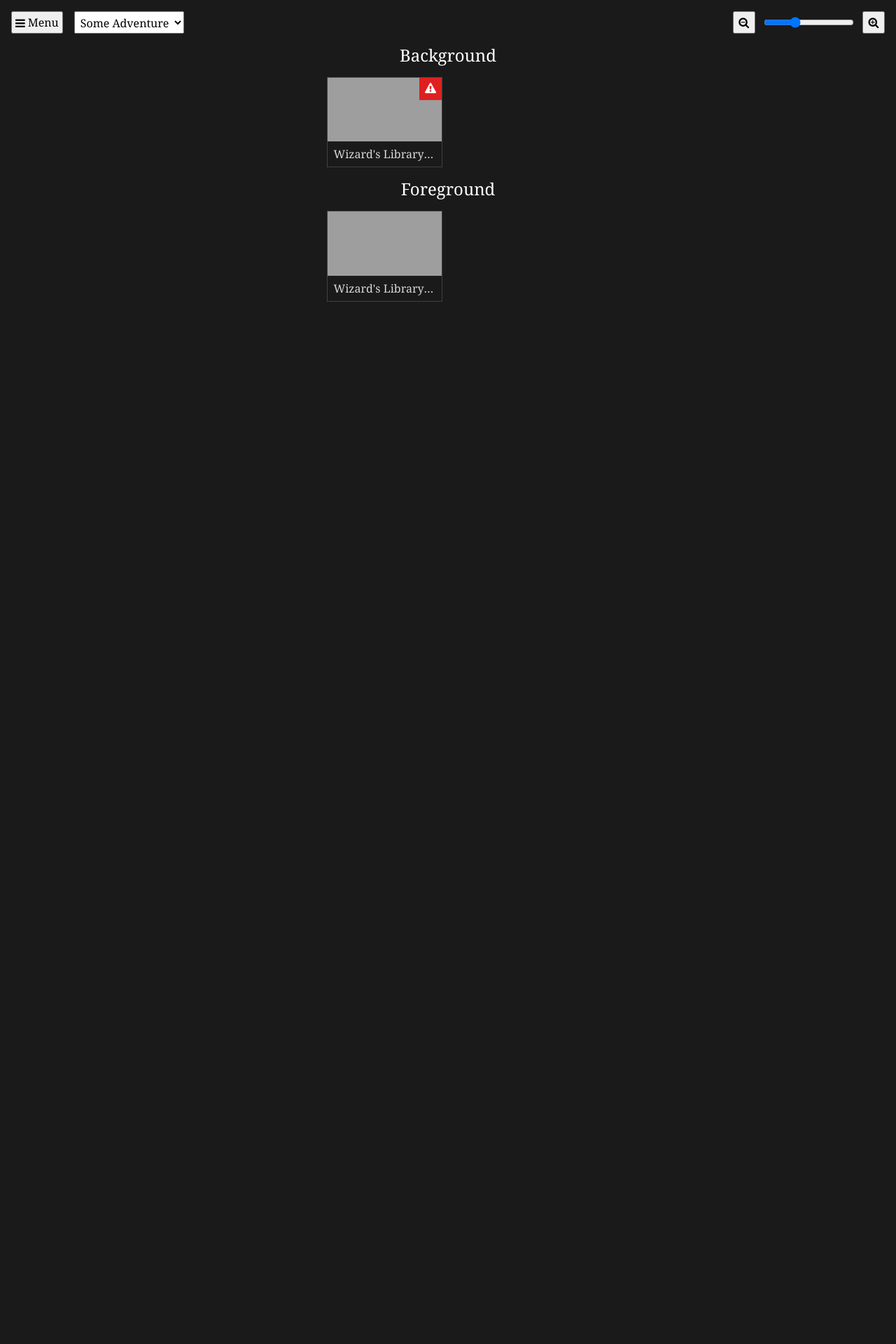
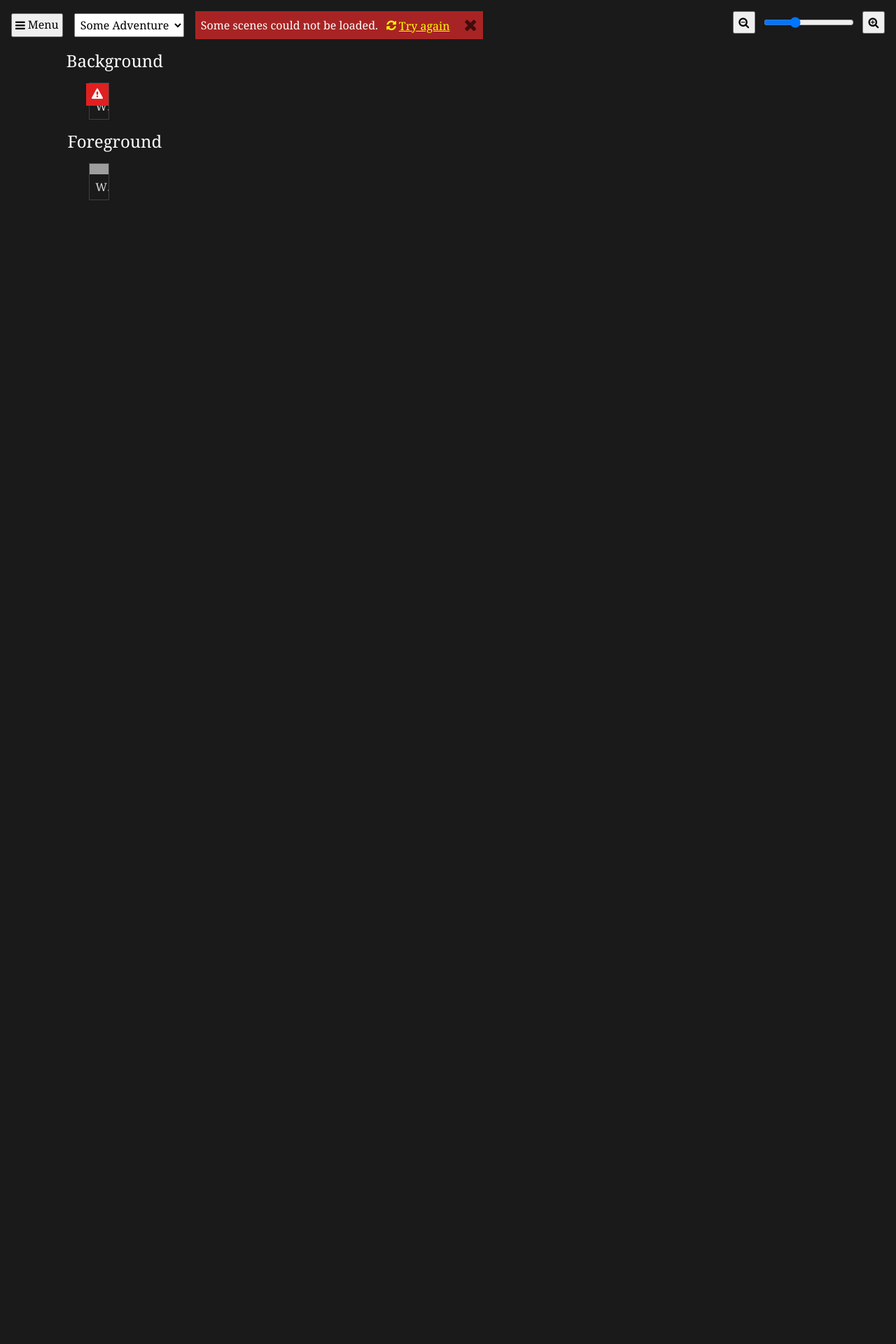
Before and after one commit to JakobKallin/RPG-Ambience-Soundboard, a PHP site: page / in a window 1280 px wide. Shown: the top 1920 px of the page at 70% size. Run offline with PHP 8.4, Linux system fonts and the light colour scheme; style sheets or scripts are compiled from the project's sources; some libraries are stand-ins or nearby versions; grey boxes are pictures that could not be loaded.

Commit message:
Error message

```diff
--- a/css/_defs.scss
+++ b/css/_defs.scss
@@ -113,3 +113,8 @@ $highlighted-border-color: hsl(220, 50%, 50%);
     font-family: inherit;
     font-size: inherit;
 }
+
+@mixin icon($text) {
+    font-family: FontAwesome;
+    content: $text;
+}
--- a/css/soundboard.scss
+++ b/css/soundboard.scss
@@ -144,7 +144,10 @@ html {
 
     #options {
         flex-shrink: 0;
-        @include flex(row, $vertical: center);
+        @include flex(row,
+            $vertical: center,
+            $horizontal-spacing: 1rem
+        );
         position: relative;
 
         & > * {
@@ -152,7 +155,6 @@ html {
         }
 
         select, button {
-            height: 2rem;
             padding: 0.25rem;
         }
 
@@ -187,8 +189,45 @@ html {
             }
         }
 
-        .other-menu {
-            padding-left: 1rem;
+        .error {
+            padding: 0.5rem;
+            color: $white;
+            background-color: hsl(0, 65%, 40%);
+
+            > * {
+                vertical-align: middle;
+            }
+
+            .message, .retry {
+                display: inline;
+            }
+
+            .retry {
+                @include reset-control;
+                color: hsl(60, 100%, 50%);
+                margin-left: 0.5rem;
+                &:before {
+                    @include icon($fa-var-refresh " ");
+                    vertical-align: middle;
+                }
+                span {
+                    vertical-align: middle;
+                    text-decoration: underline;
+                }
+            }
+
+            .close {
+                margin-left: 1rem;
+                @include reset-control;
+                font-size: 0;
+                color: hsl(0, 65%, 15%);
+
+                &:before {
+                    font-size: 1.5rem;
+                    line-height: 1;
+                    @include icon($fa-var-times);
+                }
+            }
         }
 
         @media (max-width: 40em) {
@@ -231,9 +270,17 @@ html {
     }
 
     .scene-view {
+        position: relative;
         flex: 1;
+        @include flex(column);
+        overflow: auto;
+    }
+
+    .scene-view .grouped,
+    .scene-view .ungrouped {
+        flex: 1;
+        overflow-y: auto;
         overflow-x: hidden;
-        overflow-y: auto;
     }
 
     .scene-list {
--- a/index.html
+++ b/index.html
@@ -58,10 +58,16 @@
                             <button type="button" class="zoom-in"></button>
                         </div>
                     </div>
+                    <div class="error">
+                        <p class="message">Some scenes could not be loaded.</p>
+                        <button type="button" class="retry"><span>Try again</span></button>
+                        <button type="button" class="close">Close</button>
                     </div>
-                <div class="scene-view ungrouped" hidden>
+                </div>
+                <div class="scene-view">
+                    <div class="ungrouped" hidden>
                         <ul class="scene-list">
-                        <li class="scene" id="scene-template" data-repeat="10">
+                            <li class="scene" data-repeat="10">
                                 <button type="button" class="scene-button" data-sound>
                                     <progress value="0.25">25%</progress>
                                     <div class="scene-preview"></div>
@@ -71,10 +77,10 @@
                             <li class="scene placeholder" data-repeat="0"></li>
                         </ul>
                     </div>
-                <div class="scene-view grouped">
+                    <div class="grouped">
                         <h2 class="group-title">Background</h2>
                         <ul class="scene-list">
-                        <li class="scene error" id="scene-template" data-repeat="10">
+                            <li class="scene error" data-repeat="10">
                                 <button type="button" class="scene-button" data-sound>
                                     <progress value="0.25">25%</progress>
                                     <div class="scene-preview"></div>
@@ -85,7 +91,7 @@
                         </ul>
                         <h2 class="group-title">Foreground</h2>
                         <ul class="scene-list">
-                        <li class="scene" id="scene-template" data-repeat="15">
+                            <li class="scene" data-repeat="15">
                                 <button type="button" class="scene-button" data-sound>
                                     <progress value="0.25">25%</progress>
                                     <div class="scene-preview"></div>
@@ -94,6 +100,7 @@
                             </li>
                             <li class="scene placeholder" data-repeat="0"></li>
                         </ul>
+                    </div>
                 </div>
                 <div>
                     <button type="button" class="stop-button">Stop All</button>
```
Lines whose indentation alone changed are shown as unchanged.
